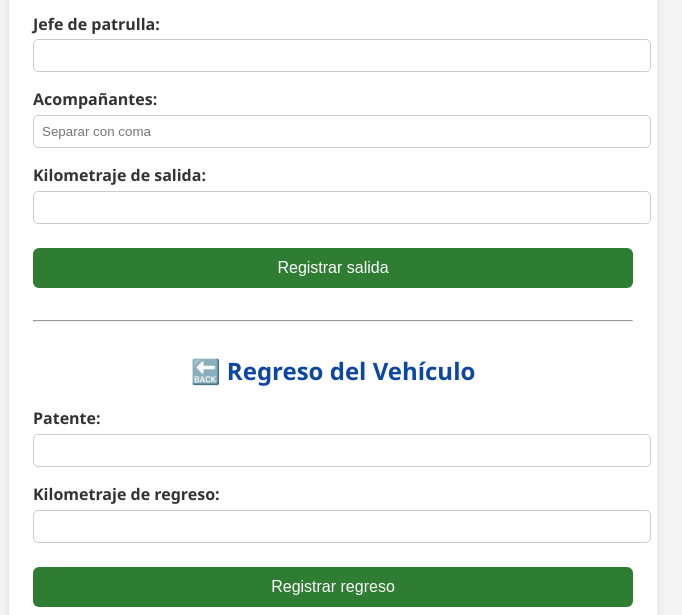
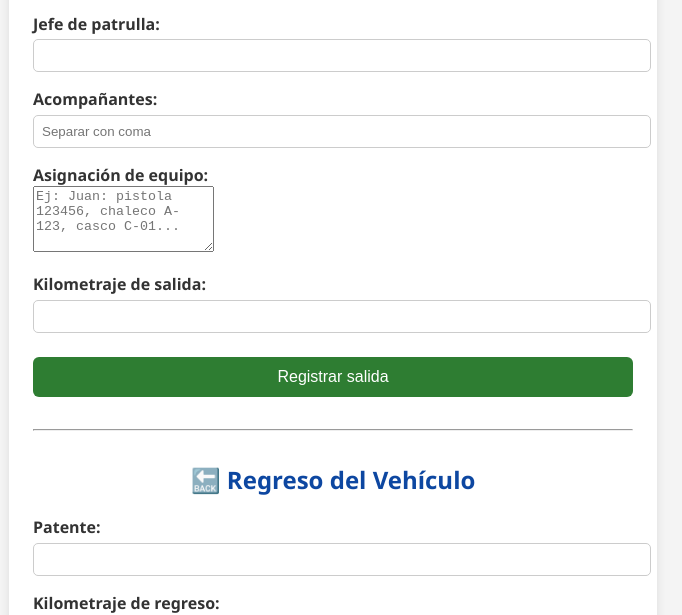
Before and after one commit to KNODRON/control-flota, a plain HTML site: page index.html in a window 1280 px wide. Shown: the part 189-804 px from the top of the page, without its empty margins (307-989 px from the left). Drawn offline with Linux system fonts and the light colour scheme.

Commit message:
Update index.html

```diff
--- a/index.html
+++ b/index.html
@@ -19,6 +19,9 @@
 
       <label>Acompañantes:</label>
       <input type="text" id="acompanantes" placeholder="Separar con coma">
+
+      <label>Asignación de equipo:</label>
+      <textarea id="asignacionEquipo" rows="4" placeholder="Ej: Juan: pistola 123456, chaleco A-123, casco C-01..."></textarea>
 
       <label>Kilometraje de salida:</label>
       <input type="number" id="kmSalida" required>
```
